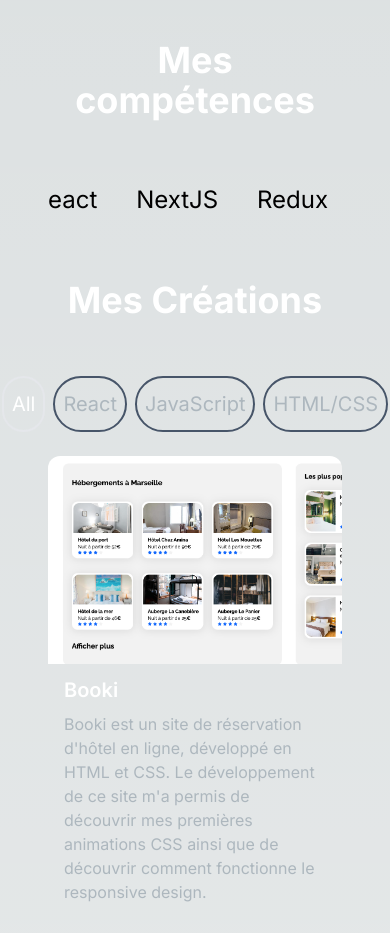
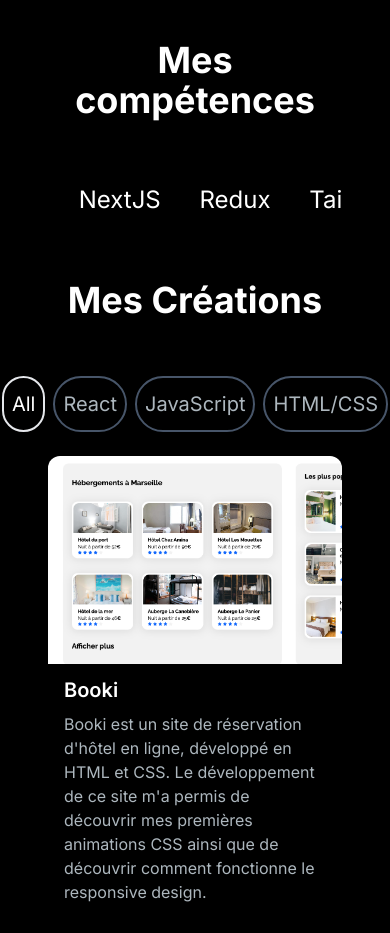
Before and after one commit to MatITAka/Portfolio, a Next.js app in the folder design/: page / in a window 390 px wide. Shown: the part 1120-2053 px from the top of the page. Built offline with nearby package versions, Linux system fonts and the light colour scheme.

Commit message:
fix white screen mobile

```diff
--- a/design/app/globals.css
+++ b/design/app/globals.css
@@ -2,27 +2,12 @@
 @tailwind components;
 @tailwind utilities;
 
-:root {
-  --foreground-rgb: 0, 0, 0;
-  --background-start-rgb: 214, 219, 220;
-  --background-end-rgb: 255, 255, 255;
 
+body {
+  color: white;
+  background-color: black ;
 }
 
-@media (prefers-color-scheme: dark) {
-  :root {
-    --foreground-rgb: 255, 255, 255;
-    --background-start-rgb: 0, 0, 0;
-    --background-end-rgb: 0, 0, 0;
-  }
+html{
+  scroll-behavior: smooth;
 }
-
-body {
-  color: rgb(var(--foreground-rgb));
-  background: linear-gradient(
-      to bottom,
-      transparent,
-      rgb(var(--background-end-rgb))
-    )
-    rgb(var(--background-start-rgb));
-}
--- a/design/components/ScrollCompetences.jsx
+++ b/design/components/ScrollCompetences.jsx
@@ -18,6 +18,8 @@ const ScrollCompetences = () => {
           <span className="text-2xl md:text-4xl mx-4">Figma</span>
           <span className="text-2xl md:text-4xl mx-4">Jest</span>
           <span className="text-2xl md:text-4xl mx-4">AGILE</span>
+          <span className="text-2xl md:text-4xl mx-4">API-Rest</span>
+          <span className="text-2xl md:text-4xl mx-4">SEO</span>
           <span className="text-2xl md:text-4xl mx-4"></span>
         </div>
 
@@ -35,6 +37,8 @@ const ScrollCompetences = () => {
           <span className="text-2xl md:text-4xl mx-4">Figma</span>
           <span className="text-2xl md:text-4xl mx-4">Jest</span>
           <span className="text-2xl md:text-4xl mx-4">AGILE</span>
+          <span className="text-2xl md:text-4xl mx-4">API-Rest</span>
+          <span className="text-2xl md:text-4xl mx-4">SEO</span>
           <span className="text-2xl md:text-4xl mx-4"></span>
         </div>
       </div>
```
